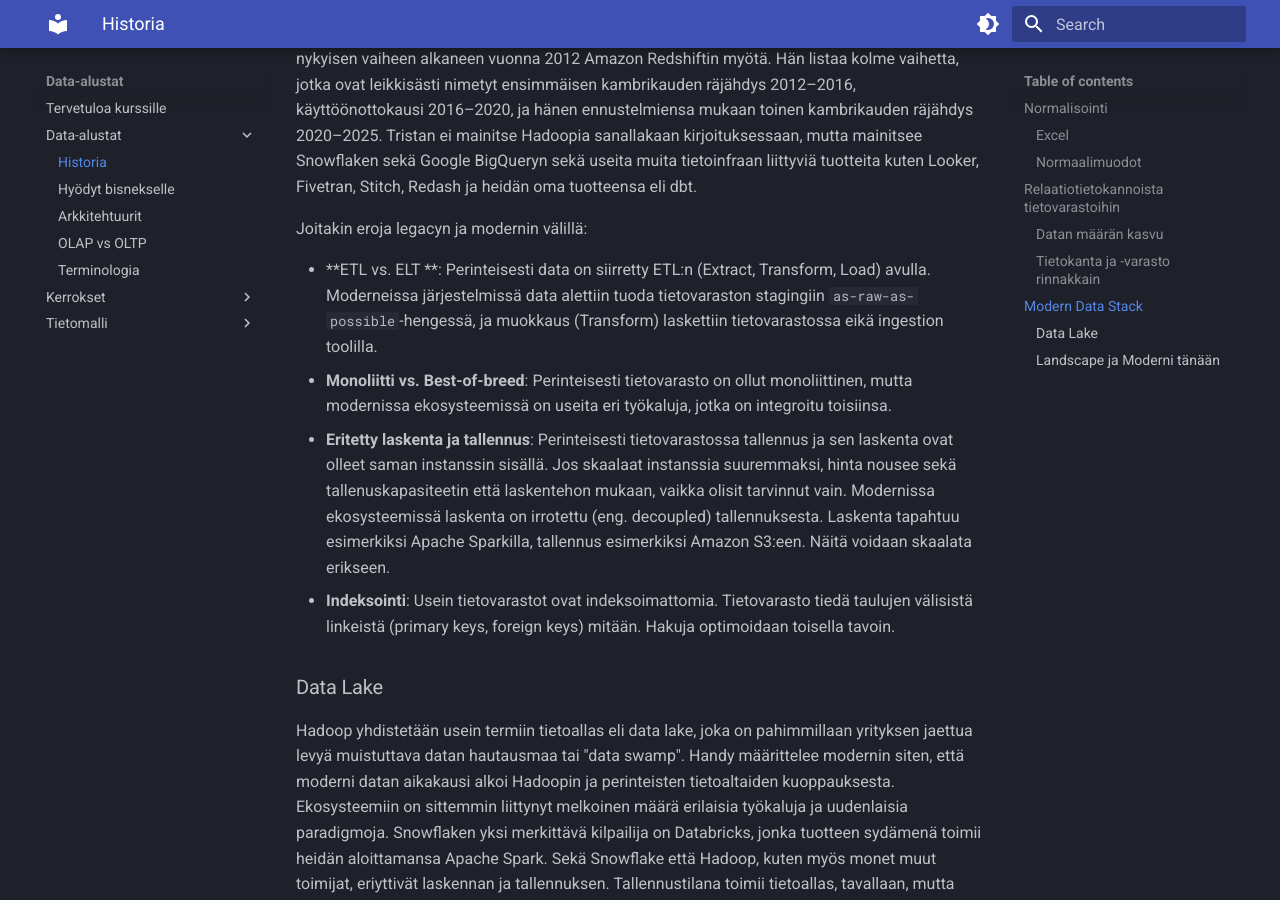
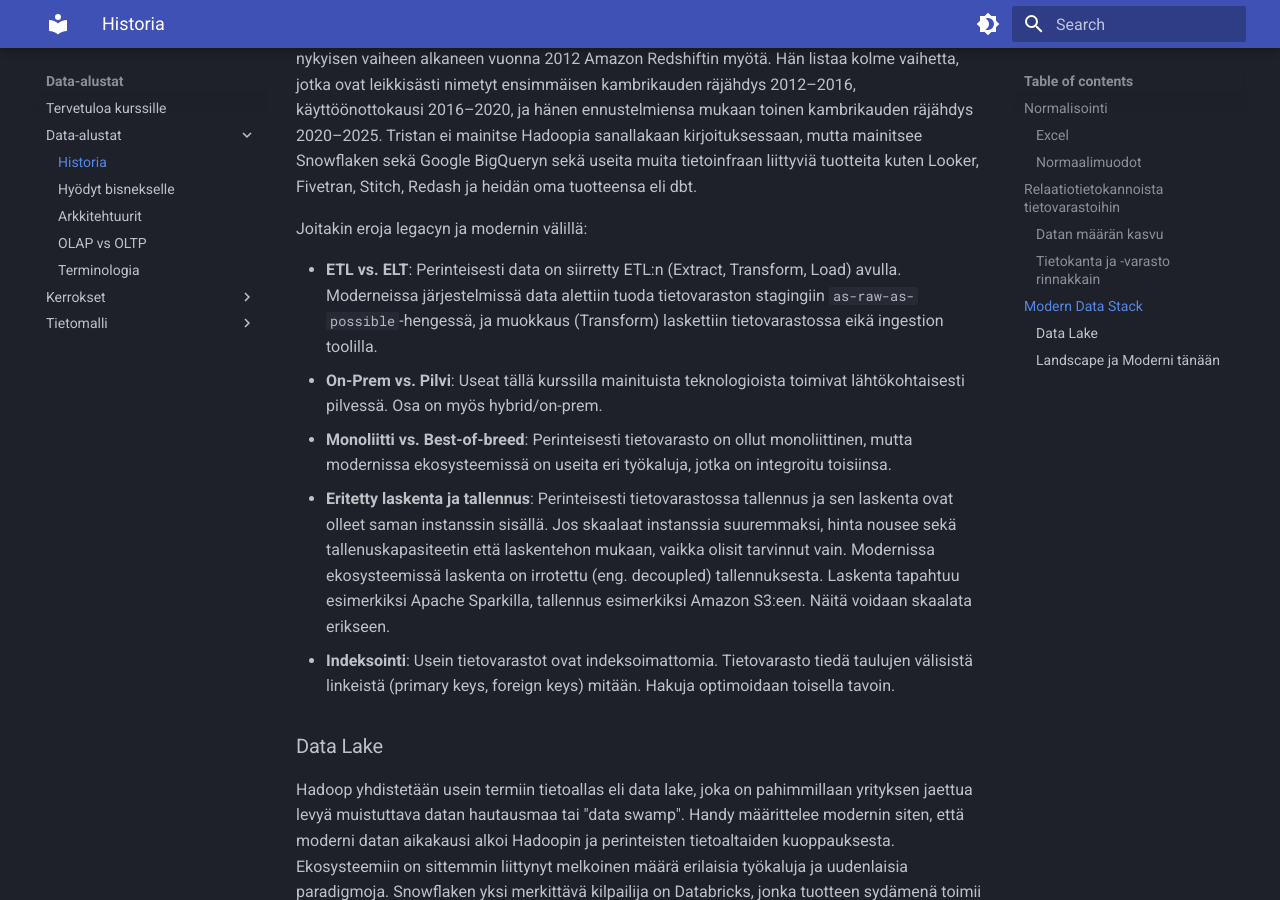
Before and after one commit to sourander/data-alustat, an MkDocs documentation site: the page built from docs/data_alustat/historia.md, in a window 1280 px wide and 900 px high, scrolled down 5022 px. Built offline with MkDocs 1.6.1 and Material for MkDocs 9.7.7, drawn with Linux system fonts in a browser that asks for light colours.

```diff
--- a/docs/data_alustat/historia.md
+++ b/docs/data_alustat/historia.md
@@ -154,7 +154,8 @@ Fishtown Analyticsin [Tristan Handy tiivistää](https://www.getdbt.com/blog/fut
 
 Joitakin eroja legacyn ja modernin välillä:
 
-* **ETL vs. ELT **: Perinteisesti data on siirretty ETL:n (Extract, Transform, Load) avulla. Moderneissa järjestelmissä data alettiin tuoda tietovaraston stagingiin `as-raw-as-possible`-hengessä, ja muokkaus (Transform) laskettiin tietovarastossa eikä ingestion toolilla.
+* **ETL vs. ELT**: Perinteisesti data on siirretty ETL:n (Extract, Transform, Load) avulla. Moderneissa järjestelmissä data alettiin tuoda tietovaraston stagingiin `as-raw-as-possible`-hengessä, ja muokkaus (Transform) laskettiin tietovarastossa eikä ingestion toolilla.
+* **On-Prem vs. Pilvi**: Useat tällä kurssilla mainituista teknologioista toimivat lähtökohtaisesti pilvessä. Osa on myös hybrid/on-prem.
 * **Monoliitti vs. Best-of-breed**: Perinteisesti tietovarasto on ollut monoliittinen, mutta modernissa ekosysteemissä on useita eri työkaluja, jotka on integroitu toisiinsa.
 * **Eritetty laskenta ja tallennus**: Perinteisesti tietovarastossa tallennus ja sen laskenta ovat olleet saman instanssin sisällä. Jos skaalaat instanssia suuremmaksi, hinta nousee sekä tallenuskapasiteetin että laskentehon mukaan, vaikka olisit tarvinnut vain. Modernissa ekosysteemissä laskenta on irrotettu (eng. decoupled) tallennuksesta. Laskenta tapahtuu esimerkiksi Apache Sparkilla, tallennus esimerkiksi Amazon S3:een. Näitä voidaan skaalata erikseen.
 * **Indeksointi**: Usein tietovarastot ovat indeksoimattomia. Tietovarasto tiedä taulujen välisistä linkeistä (primary keys, foreign keys) mitään. Hakuja optimoidaan toisella tavoin.
```
